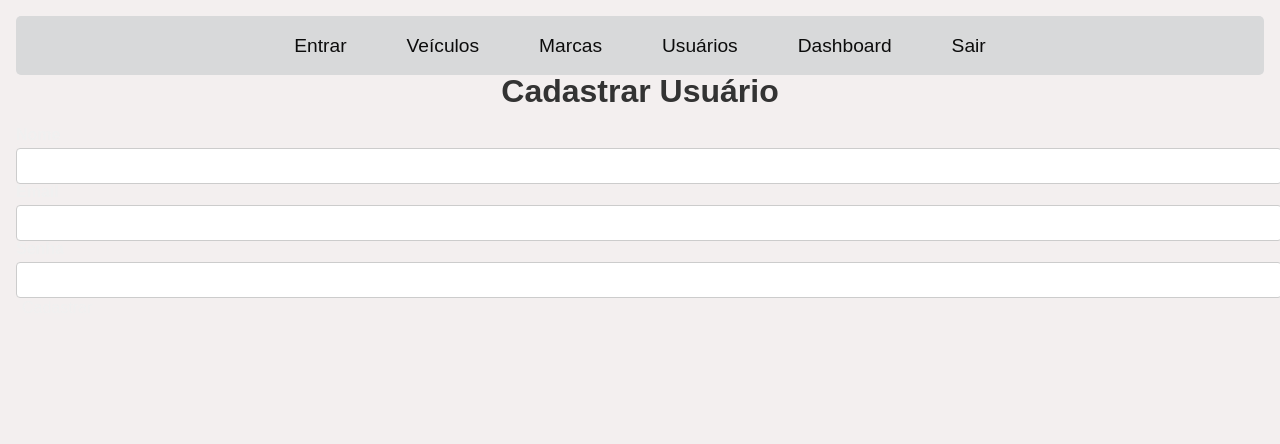
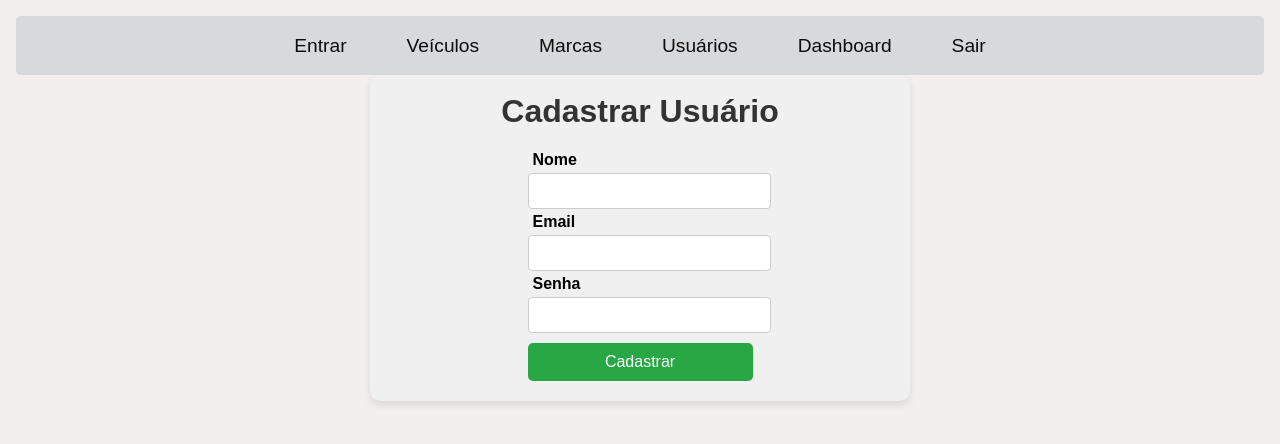
Before and after one commit to GersonAparecidoLima/FrontProjetoFinal, a React (Create React App) app: page /cadastro in a window 1280 px wide. Shown: the top 444 px of the page. Built offline with nearby package versions, Linux system fonts and the light colour scheme.

Commit message:
Correcao do estilo do cadastro do aluno

```diff
--- a/src/pages/Cadastro/Cadastro.module.scss
+++ b/src/pages/Cadastro/Cadastro.module.scss
@@ -10,6 +10,15 @@
   max-width: 500px;
   margin: 0 auto;
 }
+
+label {
+  display: block;
+  margin: 5px;
+  font-weight: bold;
+  color: black; /* Cor preta apenas para a label do campo 'nome' */
+}
+
+
 
 h2 {
   color: black; /* Adiciona a cor preta ao título h2 */
--- a/src/pages/Cadastro/Cadastro.tsx
+++ b/src/pages/Cadastro/Cadastro.tsx
@@ -1,8 +1,9 @@
-// src/pages/Cadastro/Cadastro.tsx
-
 import React, { useState } from 'react';
 import { useNavigate } from 'react-router-dom';
 import UsuarioService from '../../services/usuario.service';
+
+import style from './Cadastro.module.scss'; // Importando o SCSS
+import FormularioGenerico from '../../components/FormularioGenerico/FormularioGenerico';
 
 const Cadastro = () => {
   const [dados, setDados] = useState({
@@ -42,15 +43,16 @@ const Cadastro = () => {
   };
 
   return (
-    <div>
+    <div className={style.cadastro}> {/* Adicionando a classe SCSS */}
       <h2>Cadastrar Usuário</h2>
 
-      {sucesso && <p>{sucesso}</p>}
-      {erro && <p>{erro}</p>}
+      {sucesso && <p className={style.sucesso}>{sucesso}</p>} {/* Usando a classe 'sucesso' */}
+      {erro && <p className={style.popError}>{erro}</p>} {/* Usando a classe 'popError' */}
 
       <form onSubmit={(e) => { e.preventDefault(); handleSubmit(dados); }}>
         <div>
-          <label htmlFor="nome">Nome</label>
+
+          <label htmlFor="nome" className={style.label}>Nome</label>
           <input
             type="text"
             id="nome"
@@ -85,7 +87,7 @@ const Cadastro = () => {
           />
         </div>
 
-        <button type="submit">Cadastrar</button>
+        <button className={style.botaoProduto} type="submit">Cadastrar</button> {/* Usando a classe 'botaoProduto' */}
       </form>
     </div>
   );
```
